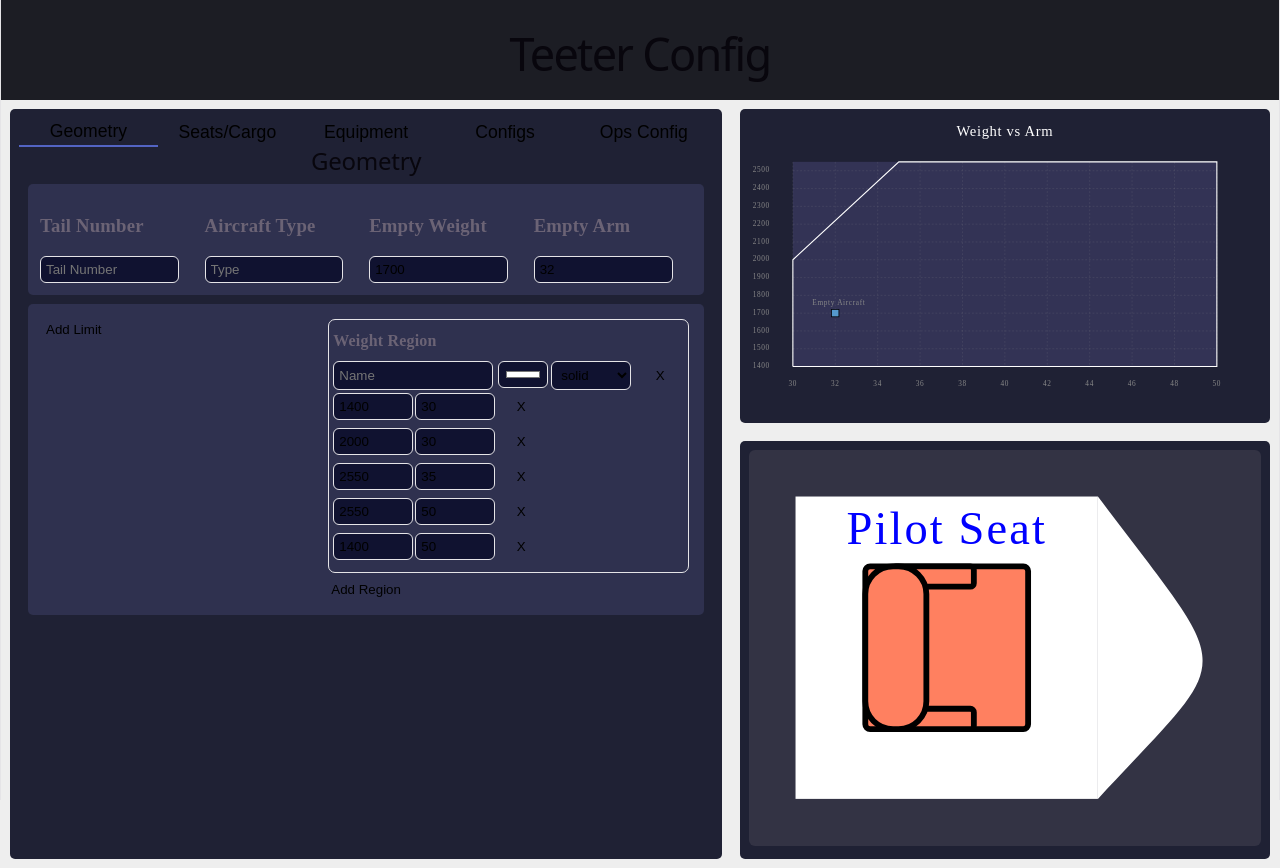
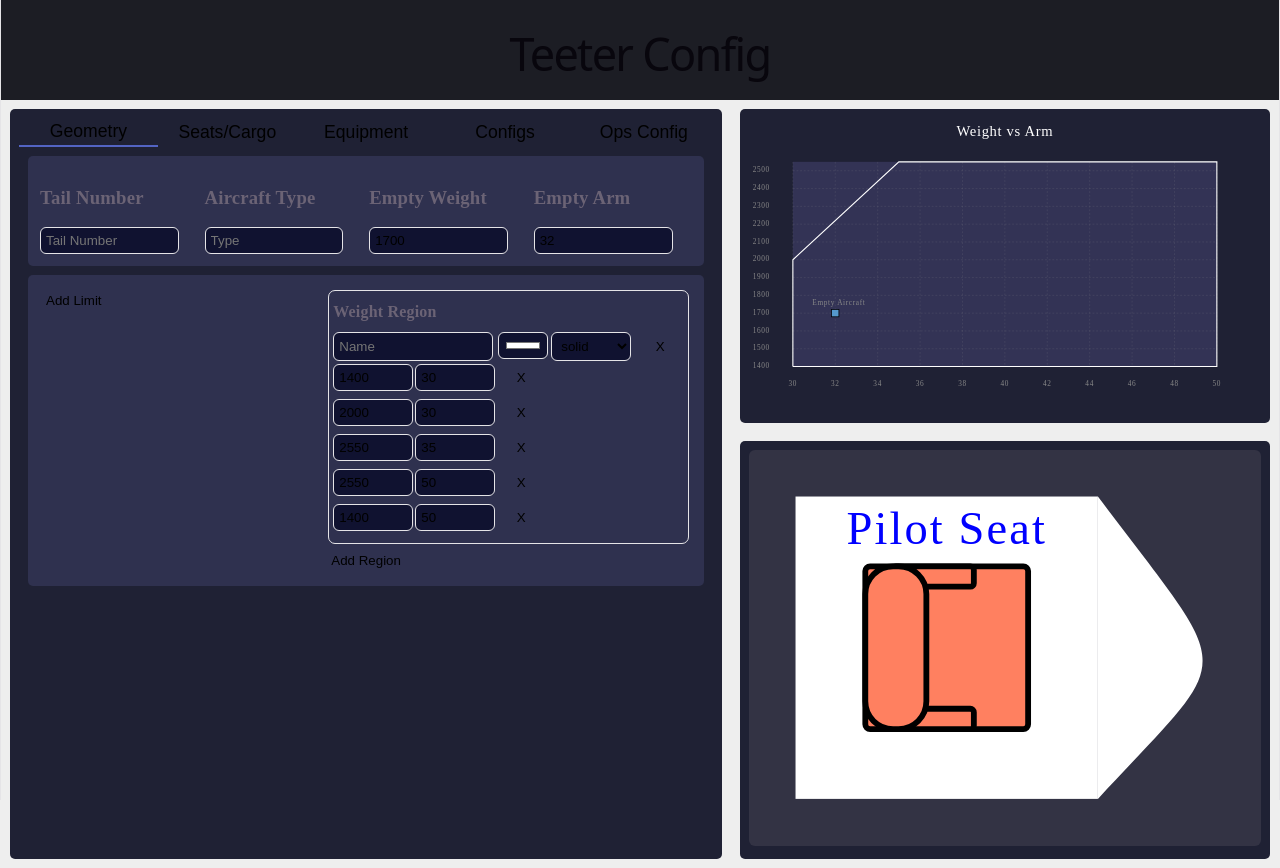
Before and after one commit to avtac/balance, a React (Vite) app: page / in a window 1280 px wide. Built offline with nearby package versions, Linux system fonts and the light colour scheme.

Commit message:
Removed redundant title

```diff
--- a/src/Geometry.tsx
+++ b/src/Geometry.tsx
@@ -204,7 +204,6 @@ function Geometry({config, setConfig}) {
 
   return (
     <>
-      <h2>Geometry</h2>
       <div style={{flex: 0}}>
       <Subregion>
         <AircraftConfig config={config} setConfig={setConfig}/>
```
